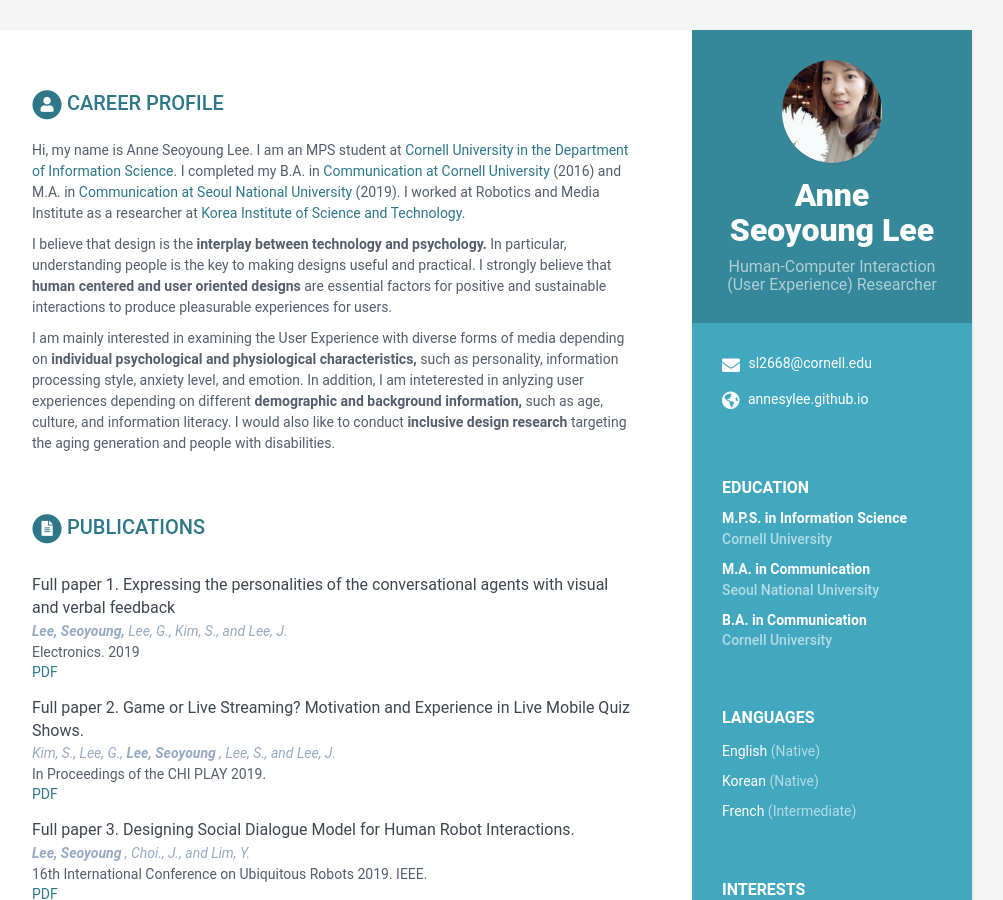
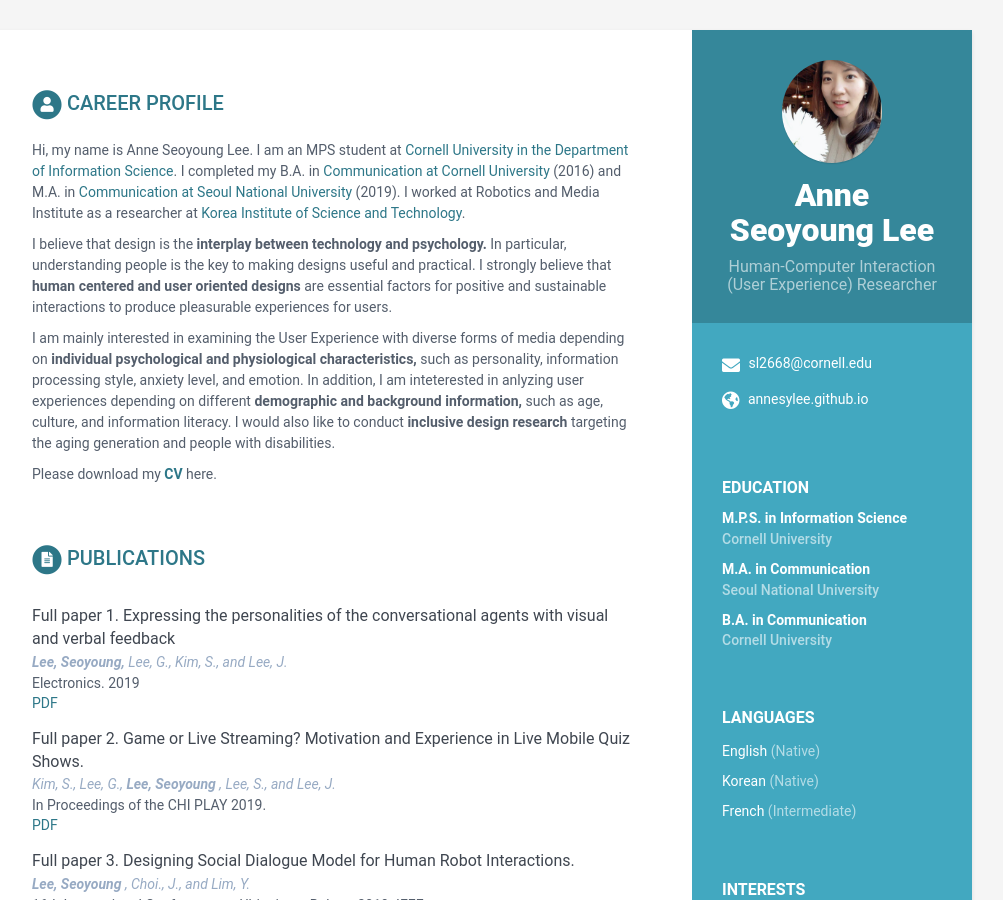
Before and after one commit to annesylee/annesylee.github.io, a Jekyll site: the page built from index.html, in a window 1280 px wide and 900 px high. Shown: the whole window, without its empty margins (168-1171 px from the left). Built offline with Jekyll 4.4.1, drawn with Linux system fonts in a browser that asks for light colours.

Commit message:
Update data.yml

```diff
--- a/_data/data.yml
+++ b/_data/data.yml
@@ -57,6 +57,8 @@
       and emotion. In addition, I am inteterested in anlyzing user experiences depending on different <strong> demographic and
       background information,</strong> such as age, culture, and information literacy. I would also like to conduct
       <strong> inclusive design research </strong> targeting the aging generation and people with disabilities.
+
+      Please download my <strong><a href= "RESUME.pdf"> CV </a></strong> here.
 
 education:
     - degree: M.P.S. in Information Science
```
